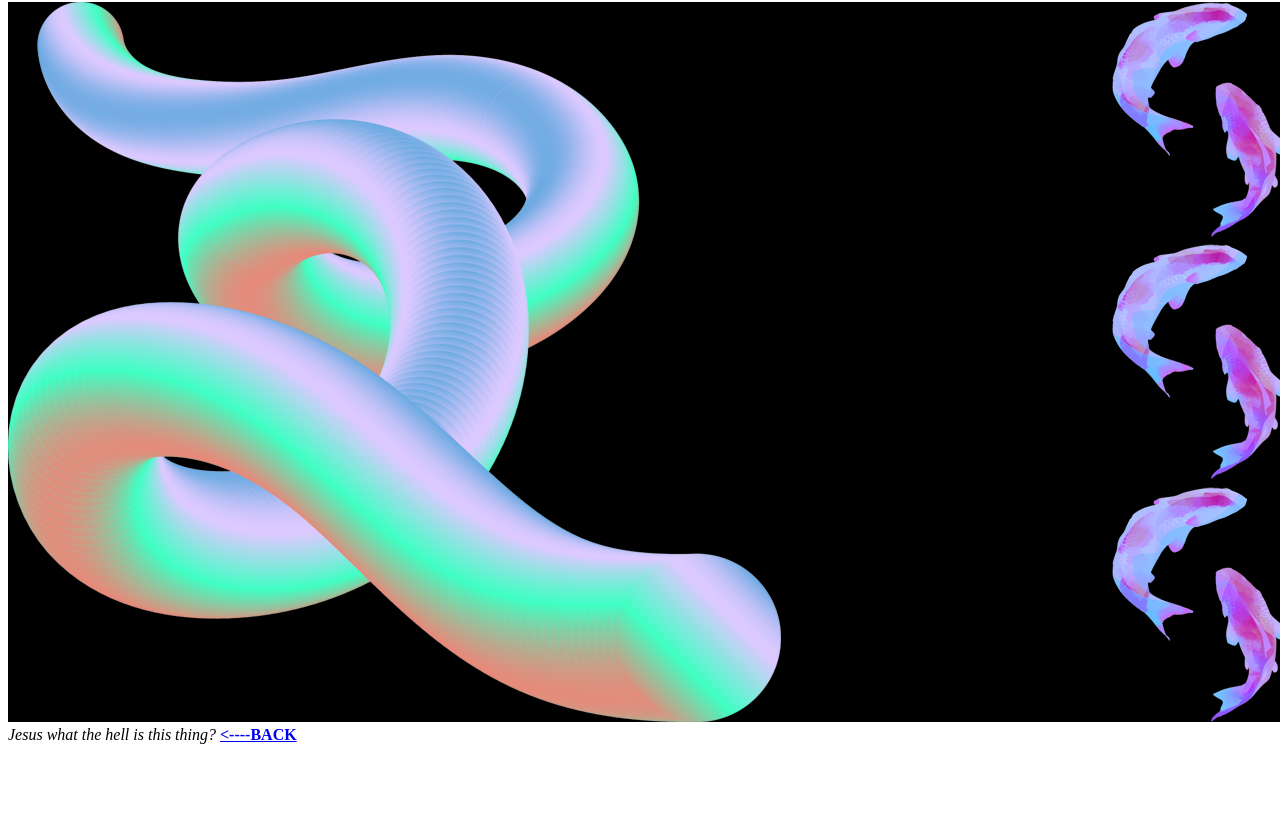
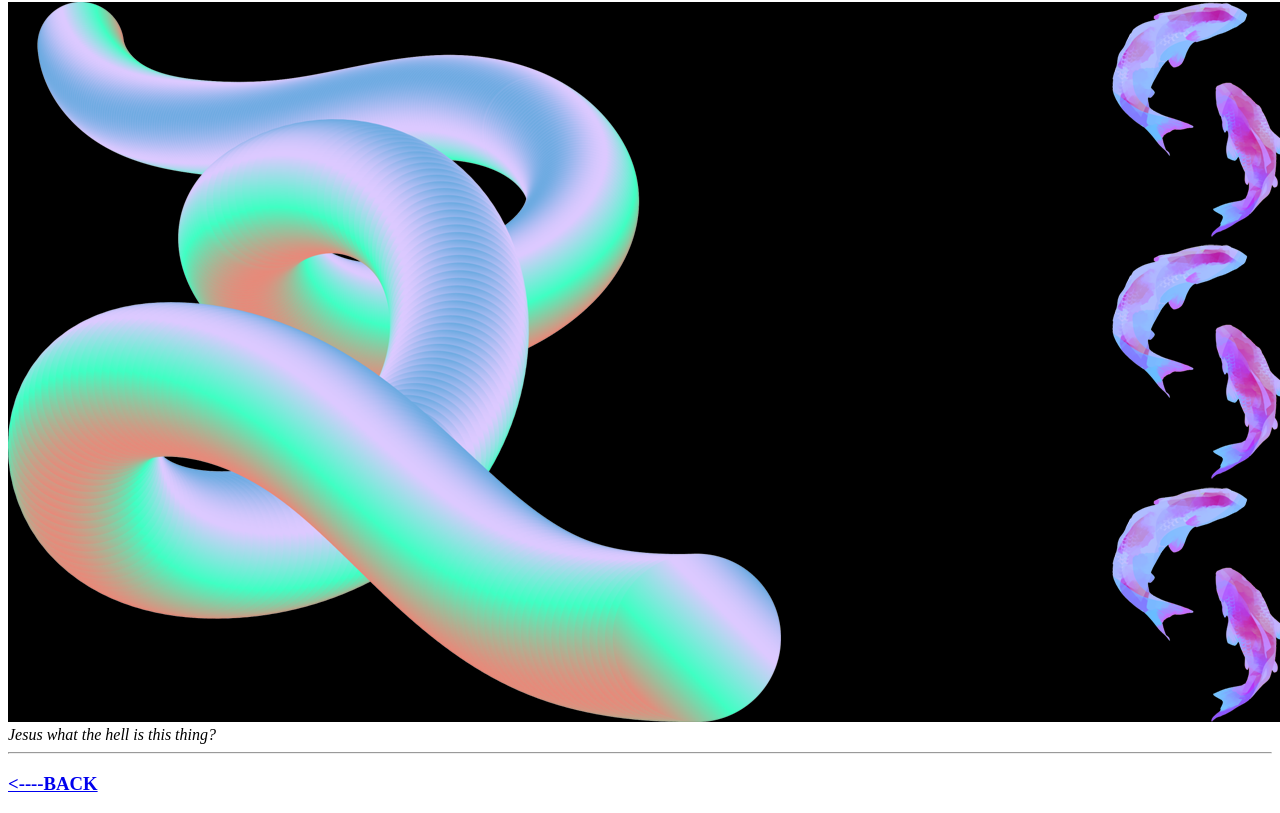
Before and after one commit to Wittie1986/Wittie1986.github.io, a plain HTML site: page page2.html in a window 1280 px wide. Shown: the part 7526-8339 px from the top of the page. Before the commit the page ends 8278 px from the top, so only its background shows below. Drawn offline with Linux system fonts and the light colour scheme.

Commit message:
more editing

```diff
--- a/page2.html
+++ b/page2.html
@@ -65,9 +65,10 @@
     <img src="assets\12.png" alt="vapor error snek"></a>
     <br>
     <em>Jesus what the hell is this thing?</em>
+	<hr>
 
 
-<a href="https://wittie1986.github.io/"><b><----BACK</b></a>
+<a href="https://wittie1986.github.io/"><h3><b><----BACK</b></h3></a>
 
 
 
```
Also changed, not shown: index.html (+1 -1 lines).
